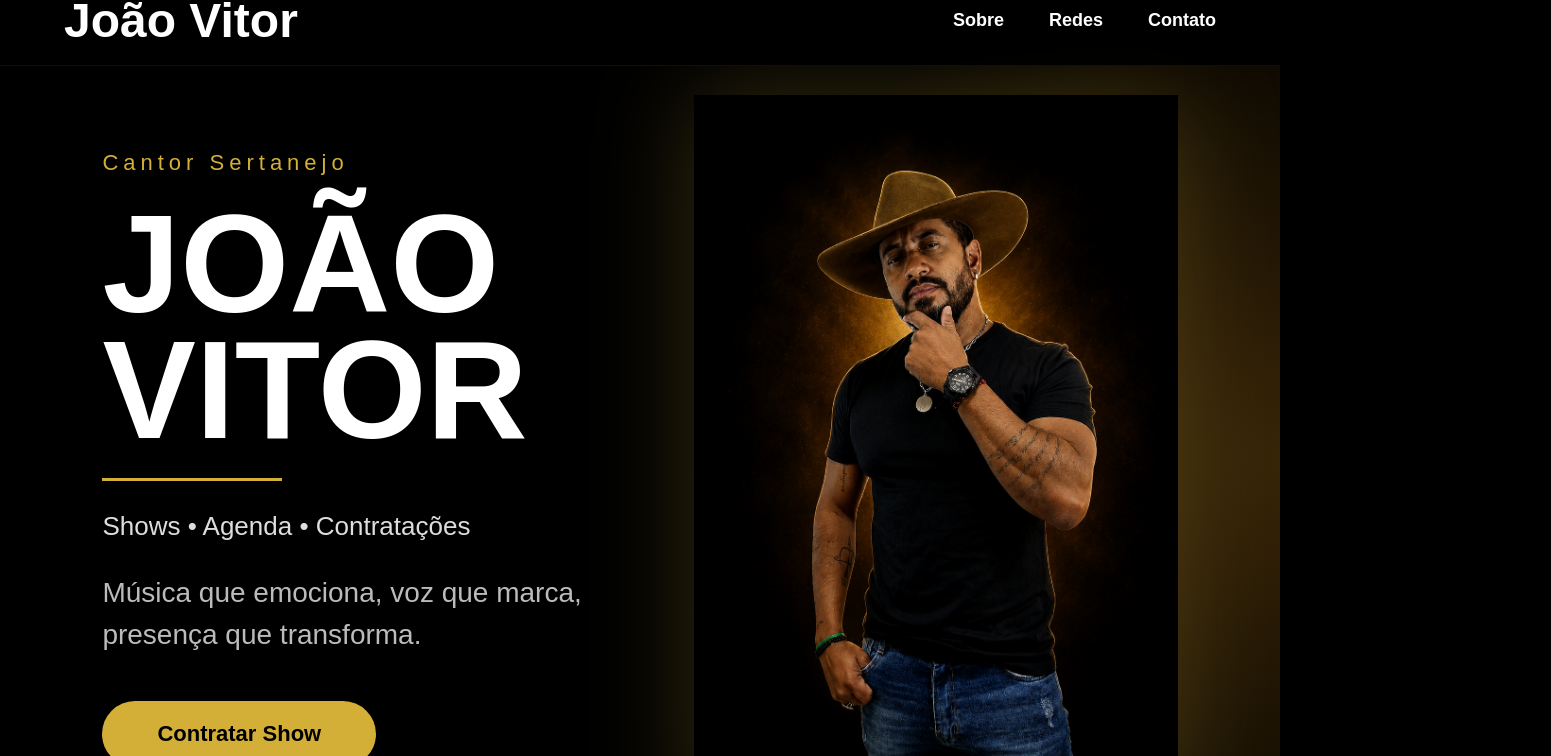
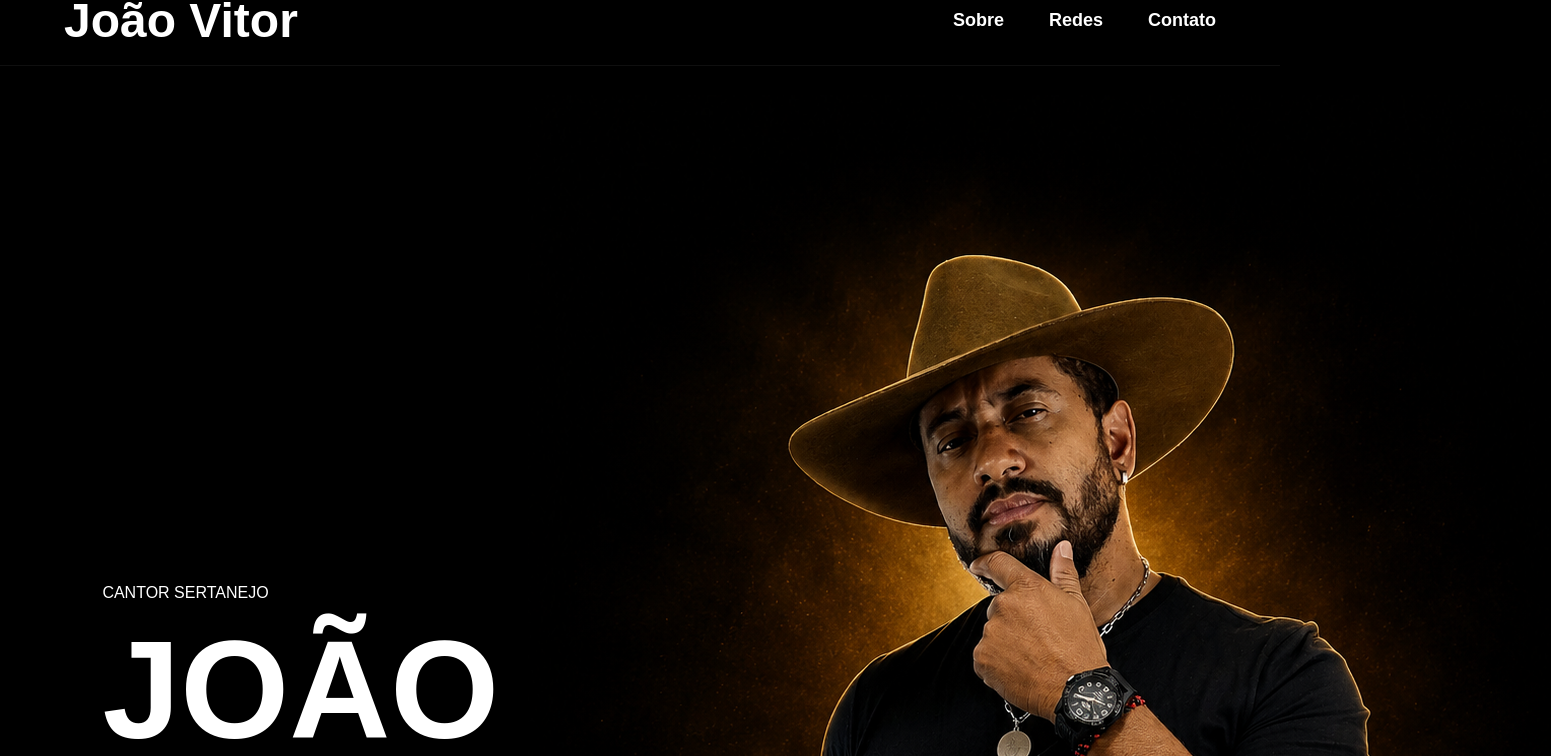
Before and after one commit to cantoroficialjoaovitor-ux/joaovitorcantoroficial, a React (Vite) app: page / in a window 1280 px wide. Shown: the part 25-781 px from the top of the page, 1551 px wide, since content can reach past the window. Built offline with nearby package versions, Linux system fonts and the light colour scheme.

Commit message:
Update Hero.jsx

```diff
--- a/src/components/Hero.jsx
+++ b/src/components/Hero.jsx
@@ -4,20 +4,22 @@ export default function Hero() {
   return (
     <section className="hero">
 
-      <div className="hero-left">
+      <div className="hero-overlay"></div>
 
-        <span className="hero-mini">
-          Cantor Sertanejo
+      <div className="hero-content">
+
+        <span className="mini-title">
+          CANTOR SERTANEJO
         </span>
 
         <h1>
-          João <br /> Vitor
+          JOÃO <br /> VITOR
         </h1>
 
-        <div className="hero-line"></div>
+        <div className="hero-divider"></div>
 
         <p>
-          Shows • Agenda • Contratações
+          SHOWS • AGENDA • CONTRATAÇÕES
         </p>
 
         <h3>
@@ -28,16 +30,14 @@ export default function Hero() {
         <a
           href="https://wa.me/5511986894866"
           target="_blank"
-          className="hero-btn"
+          className="hero-button"
         >
-          Contratar Show
+          CONTRATAR SHOW
         </a>
 
       </div>
 
-      <div className="hero-right">
-        <img src={foto1} alt="João Vitor" />
-      </div>
+      <img src={foto1} alt="João Vitor" className="hero-image" />
 
     </section>
   );
```
